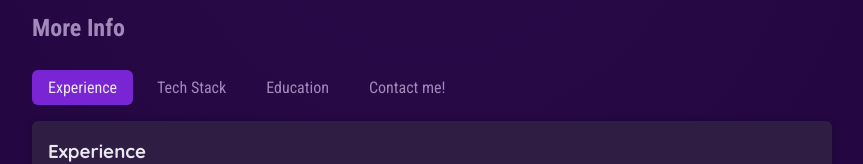
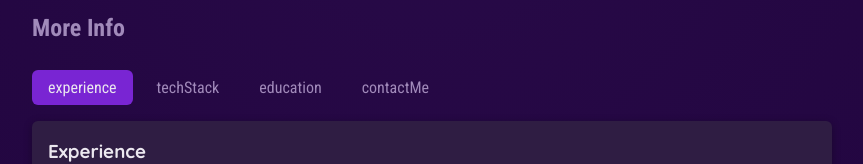
Before and after one commit to SaraCarreras/Portfolio, a React (Vite) app: page / in a window 1280 px wide. Shown: the part 783-947 px from the top of the page, without its empty margins (208-1071 px from the left). Built offline with nearby package versions, Linux system fonts and the light colour scheme.

Commit message:
types created

```diff
--- a/src/components/MoreInfo/MoreInfo.tsx
+++ b/src/components/MoreInfo/MoreInfo.tsx
@@ -8,15 +8,33 @@ import { Experience } from "./MoreInfoSections/Experience";
 import { TechStack } from "./MoreInfoSections/TechStack";
 import { Education } from "./MoreInfoSections/Education";
 import { ContactMe } from "./MoreInfoSections/ContactMe";
+import { SelectedComponentType } from "./types/MoreInfoComponentType";
+import {
+    iContactMe,
+    iEducation,
+    iExperience,
+    iTechStack,
+} from "./interfaces/iMoreInfoData";
+import { iMoreInfoData } from "./interfaces/iMoreInfoData";
 
 export function MoreInfo() {
-    const [selectedSection, setSelectedSection] = useState("experience");
+    const [selectedSection, setSelectedSection] =
+        useState<SectionKey>("experience");
 
-    function handleSelect(arg) {
+    function handleSelect(arg: SectionKey) {
         setSelectedSection(arg);
     }
 
-    const componentMapper = {
+    type SectionKey = keyof ComponentMapper;
+
+    type ComponentMapper = {
+        experience: React.ComponentType<{ data: iExperience }>;
+        techStack: React.ComponentType<{ data: iTechStack }>;
+        education: React.ComponentType<{ data: iEducation }>;
+        contactMe: React.ComponentType<{ data: iContactMe }>;
+    };
+
+    const componentMapper: ComponentMapper = {
         experience: Experience,
         techStack: TechStack,
         education: Education,
@@ -25,6 +43,9 @@ export function MoreInfo() {
 
     let ExamplesSection = componentMapper[selectedSection];
 
+
+
+    console.log(MORE_INFO_DATA[selectedSection]);
     return (
         <Section id="examples" title="More Info">
             <Tab
@@ -34,18 +55,26 @@ export function MoreInfo() {
                         {Object.keys(MORE_INFO_DATA).map((el, index) => (
                             <TabButton
                                 key={index}
-                                onClick={() => handleSelect(el)}
+                                onClick={() => handleSelect(el as SectionKey)}
                                 isSelected={selectedSection === el}
                             >
-                                {MORE_INFO_DATA[el].title}
+                                {(MORE_INFO_DATA[el as SectionKey].title, el)}
                             </TabButton>
                         ))}
                     </>
                 }
             >
                 <div id="tab-content">
-                    {" "}
-                    {<ExamplesSection data={MORE_INFO_DATA[selectedSection]} />}
+                    {
+                        <ExamplesSection
+                            data={
+                                MORE_INFO_DATA[selectedSection] as iExperience &
+                                    iTechStack &
+                                    iEducation &
+                                    iContactMe
+                            }
+                        />
+                    }
                 </div>
             </Tab>
         </Section>
```
